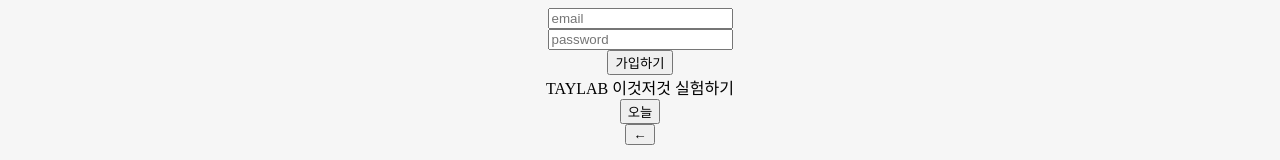
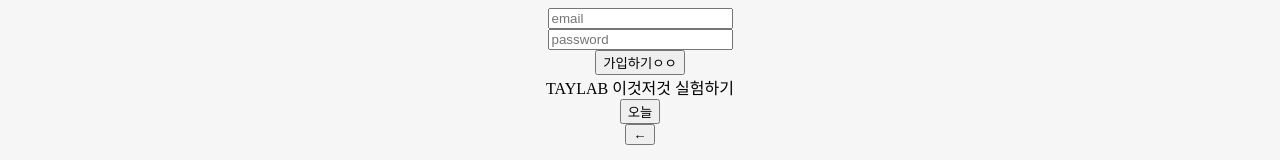
Before and after one commit to taykim7/taylab, a Vue app: page / in a window 1280 px wide. Shown: the top 160 px of the page. Built offline with nearby package versions, Linux system fonts and the light colour scheme.

Commit message:
그지같은 파이어베이스

```diff
--- a/package.json
+++ b/package.json
@@ -9,7 +9,6 @@
   },
   "dependencies": {
     "core-js": "^3.8.3",
-    "firebase": "^9.17.1",
     "vue": "^2.6.14"
   },
   "devDependencies": {
--- a/src/components/layout/TSignUp.vue
+++ b/src/components/layout/TSignUp.vue
@@ -2,13 +2,11 @@
   <div>
     <input type="text" v-model="email" placeholder="email"><br>
     <input type="password" v-model="password" placeholder="password"><br>
-    <button v-on:click="signUp">가입하기</button>
+    <button v-on:click="signUp">가입하기ㅇㅇ</button>
   </div>
 </template>
 
 <script>
-  import firebase from "firebase/app";
-
   export default {
     data() {
       return {
@@ -18,15 +16,8 @@
   },
   methods: {
     signUp() {
-      console.log(firebase)
-      // firebase.auth().createUserWithEmailAndPassword(this.email, this.password).then(
-      //   function(user) {
-      //     alert('회원가입 완료!' + user)
-      //   },
-      //   function(err) {
-      //     alert('에러 : ' + err.message)
-      //   }
-      //);
+      console.log('ㅎㅇ')
+
     }
   }
   }
```
Also changed, not shown: 1 other file (tests, documents, lock files or other folders).
